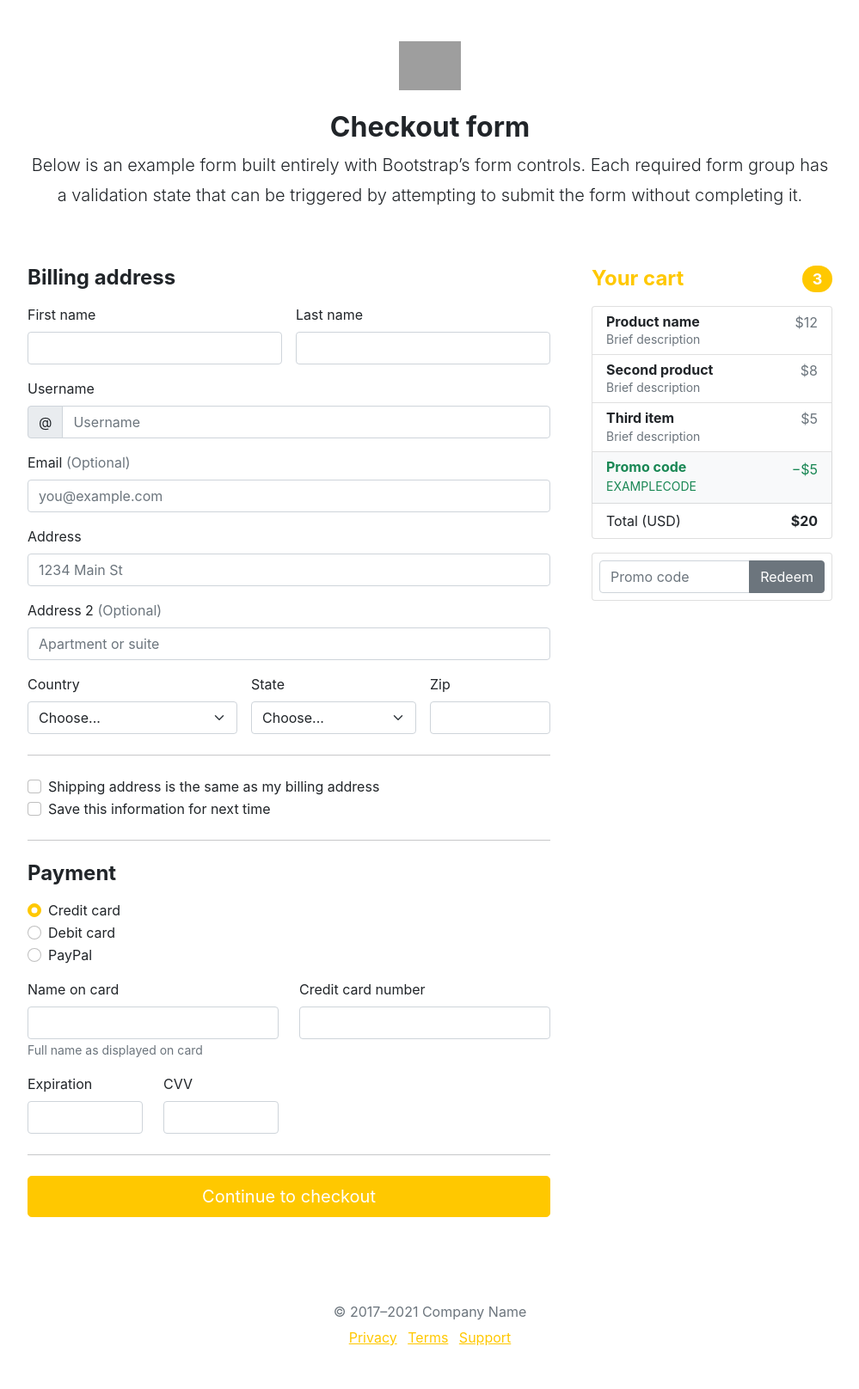
After one commit to dlowTux/helpmestore, a Flask app: page /checkout in a window 1280 px wide. The commit adds this page. Shown: the whole page at 86% size, without its empty margins (140-1139 px from the left). Run offline with Flask 2, Linux system fonts and the light colour scheme; the visitor is signed in with stand-in values (Sample User, id 1); some libraries are stand-ins or nearby versions; grey boxes are pictures that could not be loaded.

Commit message:
Login before checkout

```diff
--- a/app.py
+++ b/app.py
@@ -15,8 +15,9 @@ def index():
         data =session['user']
     cart_=getCart()
     num_pro=len(cart_)
-    p=cart.cart().CalculatePrice(cart_)
-    return render_template('index.html',price=p,token=user,user_data=data,carrito=cart_,items=num_pro)
+    p,pre=cart.cart().CalculatePrice(cart_)
+
+    return render_template('index.html',precies=pre,price=p,token=user,user_data=data,carrito=cart_,items=num_pro)
 
 @app.before_request
 def before_request():
@@ -94,6 +95,14 @@ def lessproduct(number):
         session["car_item"]=carrito
     return jsonify({"response":session["car_item"]})
 
+@app.route("/checkout")
+def checkout():
+    user=0
+    data=None
+    if g.user:
+        user=1
+        data =session['user']
+    return render_template('checkout.html',isuser=user,data_user=data)
 
 def signup_before(response):
     if response==False:
--- a/cart.py
+++ b/cart.py
@@ -1,6 +1,8 @@
 class cart:
     def CalculatePrice(self,data):
         price=0
+        prices=[]
         for x in data:
+            prices.append(int(x["amount"]))
             price+=500*int(x["amount"])
-        return price
+        return price,prices
--- /dev/null
+++ b/static/css/form-validation.css
@@ -0,0 +1,3 @@
+.container {
+  max-width: 960px;
+}
--- /dev/null
+++ b/templates/checkout.html
@@ -0,0 +1,340 @@
+{% extends "layout.html" %} {% block content %}
+<script src="https://cdn.jsdelivr.net/npm/bootstrap@5.0.0-beta3/dist/js/bootstrap.bundle.min.js"
+    integrity="sha384-JEW9xMcG8R+pH31jmWH6WWP0WintQrMb4s7ZOdauHnUtxwoG2vI5DkLtS3qm9Ekf"
+    crossorigin="anonymous"></script>
+<link href="../static/css/styles.css" rel="stylesheet" />
+
+{% if isuser==1%}
+<!-- Bootstrap core CSS -->
+
+<link href="../static/css/form-validation.css" rel="stylesheet" />
+
+<style>
+    .bd-placeholder-img {
+        font-size: 1.125rem;
+        text-anchor: middle;
+        -webkit-user-select: none;
+        -moz-user-select: none;
+        user-select: none;
+    }
+
+
+
+    @media (min-width: 768px) {
+        .bd-placeholder-img-lg {
+            font-size: 3.5rem;
+        }
+    }
+</style>
+
+<div class="container">
+    <main>
+        <div class="py-5 text-center">
+            <img class="d-block mx-auto mb-4" src="../assets/brand/bootstrap-logo.svg" alt="" width="72" height="57" />
+            <h2>Checkout form</h2>
+            <p class="lead">
+                Below is an example form built entirely with Bootstrap’s form
+                controls. Each required form group has a validation state that
+                can be triggered by attempting to submit the form without
+                completing it.
+            </p>
+        </div>
+
+        <div class="row g-5">
+            <div class="col-md-5 col-lg-4 order-md-last">
+                <h4 class="
+                        d-flex
+                        justify-content-between
+                        align-items-center
+                        mb-3
+                    ">
+                    <span class="text-primary">Your cart</span>
+                    <span class="badge bg-primary rounded-pill">3</span>
+                </h4>
+                <ul class="list-group mb-3">
+                    <li class="
+                            list-group-item
+                            d-flex
+                            justify-content-between
+                            lh-sm
+                        ">
+                        <div>
+                            <h6 class="my-0">Product name</h6>
+                            <small class="text-muted">Brief description</small>
+                        </div>
+                        <span class="text-muted">$12</span>
+                    </li>
+                    <li class="
+                            list-group-item
+                            d-flex
+                            justify-content-between
+                            lh-sm
+                        ">
+                        <div>
+                            <h6 class="my-0">Second product</h6>
+                            <small class="text-muted">Brief description</small>
+                        </div>
+                        <span class="text-muted">$8</span>
+                    </li>
+                    <li class="
+                            list-group-item
+                            d-flex
+                            justify-content-between
+                            lh-sm
+                        ">
+                        <div>
+                            <h6 class="my-0">Third item</h6>
+                            <small class="text-muted">Brief description</small>
+                        </div>
+                        <span class="text-muted">$5</span>
+                    </li>
+                    <li class="
+                            list-group-item
+                            d-flex
+                            justify-content-between
+                            bg-light
+                        ">
+                        <div class="text-success">
+                            <h6 class="my-0">Promo code</h6>
+                            <small>EXAMPLECODE</small>
+                        </div>
+                        <span class="text-success">−$5</span>
+                    </li>
+                    <li class="list-group-item d-flex justify-content-between">
+                        <span>Total (USD)</span>
+                        <strong>$20</strong>
+                    </li>
+                </ul>
+
+                <form class="card p-2">
+                    <div class="input-group">
+                        <input type="text" class="form-control" placeholder="Promo code" />
+                        <button type="submit" class="btn btn-secondary">
+                            Redeem
+                        </button>
+                    </div>
+                </form>
+            </div>
+            <div class="col-md-7 col-lg-8">
+                <h4 class="mb-3">Billing address</h4>
+                <form class="needs-validation" novalidate>
+                    <div class="row g-3">
+                        <div class="col-sm-6">
+                            <label for="firstName" class="form-label">First name</label>
+                            <input type="text" class="form-control" id="firstName" placeholder="" value="" required />
+                            <div class="invalid-feedback">
+                                Valid first name is required.
+                            </div>
+                        </div>
+
+                        <div class="col-sm-6">
+                            <label for="lastName" class="form-label">Last name</label>
+                            <input type="text" class="form-control" id="lastName" placeholder="" value="" required />
+                            <div class="invalid-feedback">
+                                Valid last name is required.
+                            </div>
+                        </div>
+
+                        <div class="col-12">
+                            <label for="username" class="form-label">Username</label>
+                            <div class="input-group has-validation">
+                                <span class="input-group-text">@</span>
+                                <input type="text" class="form-control" id="username" placeholder="Username" required />
+                                <div class="invalid-feedback">
+                                    Your username is required.
+                                </div>
+                            </div>
+                        </div>
+
+                        <div class="col-12">
+                            <label for="email" class="form-label">Email
+                                <span class="text-muted">(Optional)</span></label>
+                            <input type="email" class="form-control" id="email" placeholder="you@example.com" />
+                            <div class="invalid-feedback">
+                                Please enter a valid email address for shipping
+                                updates.
+                            </div>
+                        </div>
+
+                        <div class="col-12">
+                            <label for="address" class="form-label">Address</label>
+                            <input type="text" class="form-control" id="address" placeholder="1234 Main St" required />
+                            <div class="invalid-feedback">
+                                Please enter your shipping address.
+                            </div>
+                        </div>
+
+                        <div class="col-12">
+                            <label for="address2" class="form-label">Address 2
+                                <span class="text-muted">(Optional)</span></label>
+                            <input type="text" class="form-control" id="address2" placeholder="Apartment or suite" />
+                        </div>
+
+                        <div class="col-md-5">
+                            <label for="country" class="form-label">Country</label>
+                            <select class="form-select" id="country" required>
+                                <option value="">Choose...</option>
+                                <option>United States</option>
+                            </select>
+                            <div class="invalid-feedback">
+                                Please select a valid country.
+                            </div>
+                        </div>
+
+                        <div class="col-md-4">
+                            <label for="state" class="form-label">State</label>
+                            <select class="form-select" id="state" required>
+                                <option value="">Choose...</option>
+                                <option>California</option>
+                            </select>
+                            <div class="invalid-feedback">
+                                Please provide a valid state.
+                            </div>
+                        </div>
+
+                        <div class="col-md-3">
+                            <label for="zip" class="form-label">Zip</label>
+                            <input type="text" class="form-control" id="zip" placeholder="" required />
+                            <div class="invalid-feedback">
+                                Zip code required.
+                            </div>
+                        </div>
+                    </div>
+
+                    <hr class="my-4" />
+
+                    <div class="form-check">
+                        <input type="checkbox" class="form-check-input" id="same-address" />
+                        <label class="form-check-label" for="same-address">Shipping address is the same as my billing
+                            address</label>
+                    </div>
+
+                    <div class="form-check">
+                        <input type="checkbox" class="form-check-input" id="save-info" />
+                        <label class="form-check-label" for="save-info">Save this information for next time</label>
+                    </div>
+
+                    <hr class="my-4" />
+
+                    <h4 class="mb-3">Payment</h4>
+
+                    <div class="my-3">
+                        <div class="form-check">
+                            <input id="credit" name="paymentMethod" type="radio" class="form-check-input" checked
+                                required />
+                            <label class="form-check-label" for="credit">Credit card</label>
+                        </div>
+                        <div class="form-check">
+                            <input id="debit" name="paymentMethod" type="radio" class="form-check-input" required />
+                            <label class="form-check-label" for="debit">Debit card</label>
+                        </div>
+                        <div class="form-check">
+                            <input id="paypal" name="paymentMethod" type="radio" class="form-check-input" required />
+                            <label class="form-check-label" for="paypal">PayPal</label>
+                        </div>
+                    </div>
+
+                    <div class="row gy-3">
+                        <div class="col-md-6">
+                            <label for="cc-name" class="form-label">Name on card</label>
+                            <input type="text" class="form-control" id="cc-name" placeholder="" required />
+                            <small class="text-muted">Full name as displayed on card</small>
+                            <div class="invalid-feedback">
+                                Name on card is required
+                            </div>
+                        </div>
+
+                        <div class="col-md-6">
+                            <label for="cc-number" class="form-label">Credit card number</label>
+                            <input type="text" class="form-control" id="cc-number" placeholder="" required />
+                            <div class="invalid-feedback">
+                                Credit card number is required
+                            </div>
+                        </div>
+
+                        <div class="col-md-3">
+                            <label for="cc-expiration" class="form-label">Expiration</label>
+                            <input type="text" class="form-control" id="cc-expiration" placeholder="" required />
+                            <div class="invalid-feedback">
+                                Expiration date required
+                            </div>
+                        </div>
+
+                        <div class="col-md-3">
+                            <label for="cc-cvv" class="form-label">CVV</label>
+                            <input type="text" class="form-control" id="cc-cvv" placeholder="" required />
+                            <div class="invalid-feedback">
+                                Security code required
+                            </div>
+                        </div>
+                    </div>
+
+                    <hr class="my-4" />
+
+                    <button class="w-100 btn btn-primary btn-lg" type="submit">
+                        Continue to checkout
+                    </button>
+                </form>
+            </div>
+        </div>
+    </main>
+
+    <footer class="my-5 pt-5 text-muted text-center text-small">
+        <p class="mb-1">&copy; 2017–2021 Company Name</p>
+        <ul class="list-inline">
+            <li class="list-inline-item"><a href="#">Privacy</a></li>
+            <li class="list-inline-item"><a href="#">Terms</a></li>
+            <li class="list-inline-item"><a href="#">Support</a></li>
+        </ul>
+    </footer>
+</div>
+{%else%}
+<!--SignIn -->
+<style>
+    .sized {
+        width: 50%;
+        margin-left: auto;
+        margin-right: auto;
+    }
+</style>
+<div class="container mt-5">
+    <h1 class="text-center">Por favor Ingresa a tu cuenta </h1>
+    <div class="container mt-5">
+        <form class="sized" id="login">
+            <div class="form-floating mb-3">
+                <input type="email" class="form-control rounded-4" id="txtemail" placeholder="name@example.com" />
+                <label for="floatingInput">Correo</label>
+            </div>
+            <div class="form-floating mb-3">
+                <input type="password" class="form-control rounded-4" id="txtpassword" placeholder="Password" />
+                <label for="floatingPassword">Contraseña</label>
+            </div>
+
+            <button class="w-100 mb-2 btn btn-lg rounded-4 btn-primary" type="submit">
+                Ingresar
+            </button>
+            <small><a href="#">Olvide la contraseña</a></small>
+            <br />
+
+            <small class="text-muted text-center">Al continuar aceptas todos los términos de uso de
+                Helpme Store</small>
+
+            <div id="errors"></div>
+            <hr class="my-4" />
+            <h2 class="fs-5 fw-bold mb-3">
+                ¿No tienes una cuenta aun?
+            </h2>
+            <a class="w-100 mb-2 btn btn-lg rounded-4 btn-success" href="/signup">Regístrate</a>
+        </form>
+    </div>
+</div>
+
+<script>
+    var myModal = new bootstrap.Modal(
+        document.getElementById("staticBackdrop")
+    );
+    myModal.show();
+</script>
+<script src="../static/js/login.js"></script>
+{% endif %} {% endblock%}
+<script src="../static/js/form-validation.js"></script>
--- a/templates/layout.html
+++ b/templates/layout.html
@@ -10,6 +10,7 @@
 
     <link href="https://cdn.jsdelivr.net/npm/bootstrap@5.0.0-beta2/dist/css/bootstrap.min.css" rel="stylesheet"
         integrity="sha384-BmbxuPwQa2lc/FVzBcNJ7UAyJxM6wuqIj61tLrc4wSX0szH/Ev+nYRRuWlolflfl" crossorigin="anonymous" />
+
 </head>
 
 <body>
```
Also changed, not shown: static/js/form-validation.js (added, +20 -0 lines), templates/index.html (+21 -6 lines).
